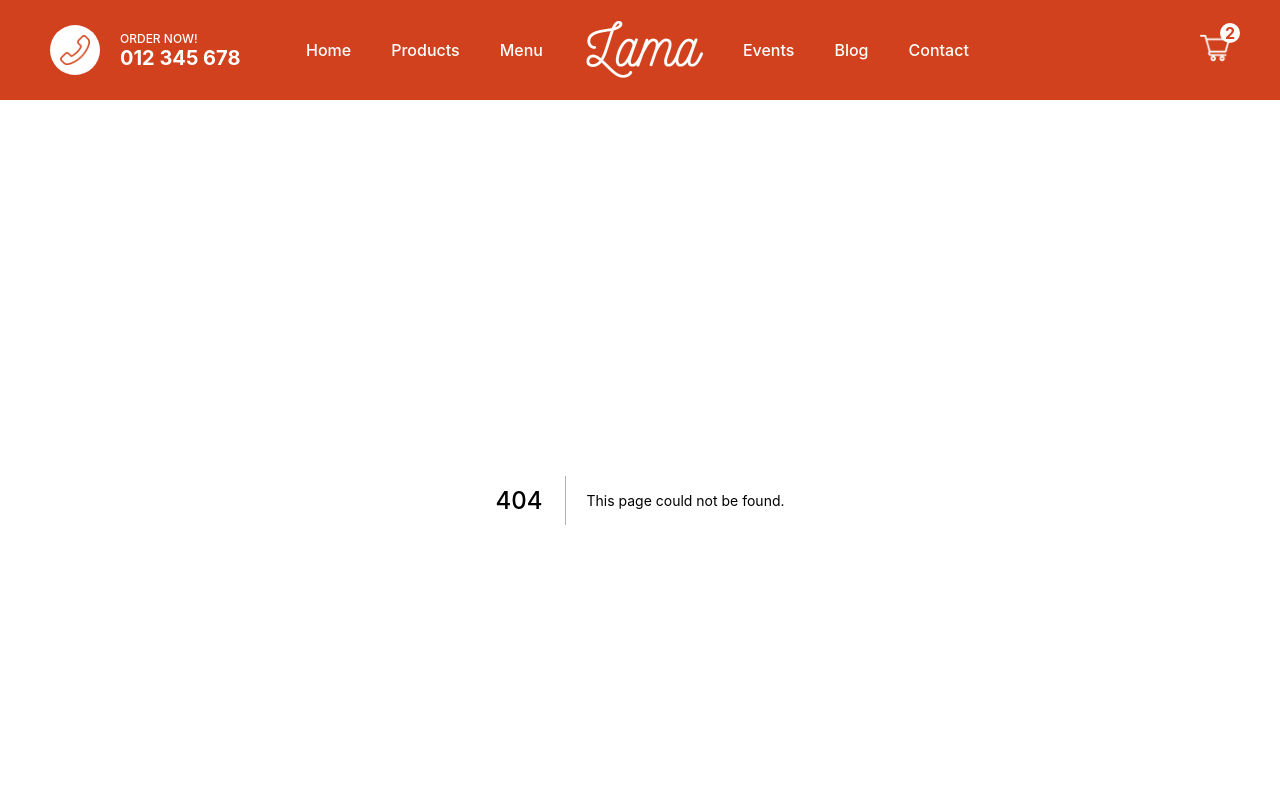
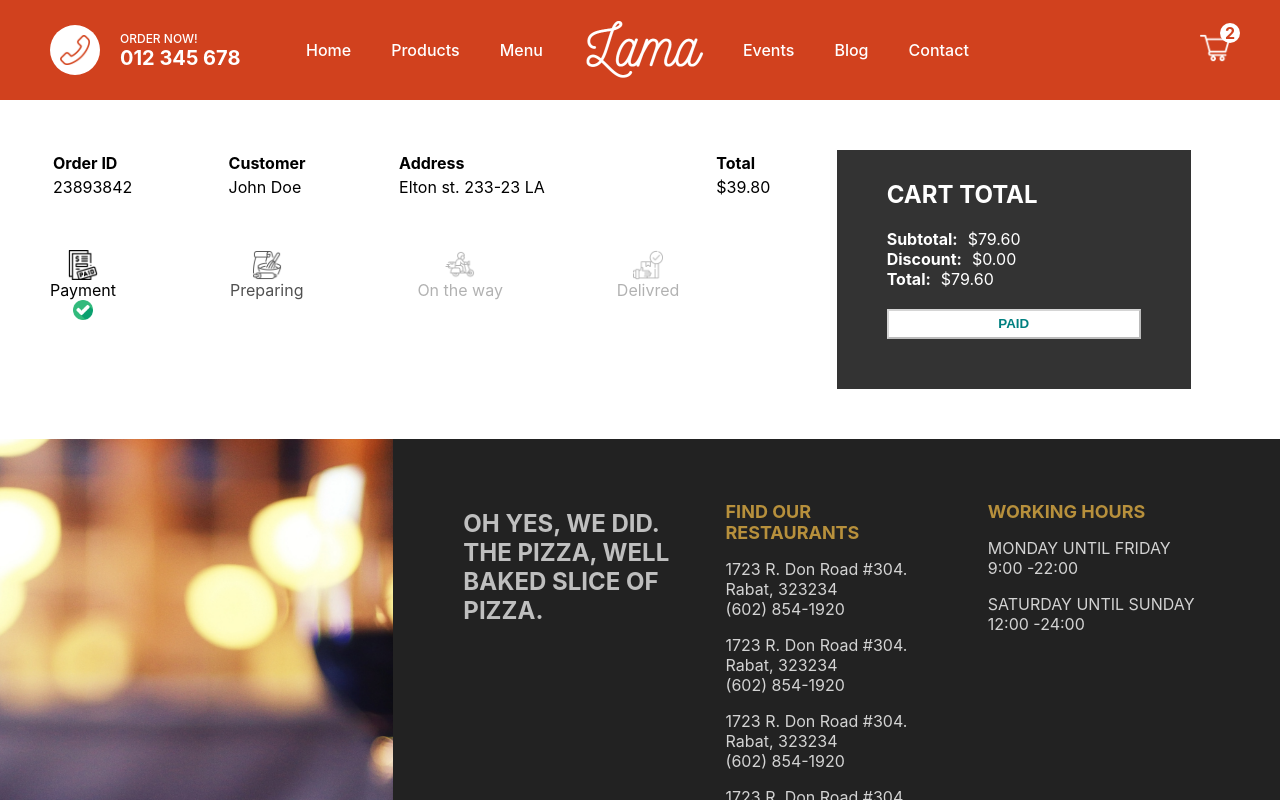
Before and after one commit to Medkaffouh/Food-Ordering-App, a Next.js app in the folder client/: page /orders/1 in a window 1280 px wide. Before the commit this address had no page. Shown: the top 800 px of the page. Built offline with nearby package versions, Linux system fonts and the light colour scheme.

Commit message:
create order page

```diff
--- a/client/components/Slider.jsx
+++ b/client/components/Slider.jsx
@@ -27,7 +27,7 @@
       <div className={styles.wrapper} style={{transform:`translateX(${-100 * index}vw)`}}>
         {images.map((img, i) => (
           <div className={styles.imgContainer} key={i}>
-            <Image src={img} alt="" layout="fill" objectFit="contain"/>
+            <Image src={img} alt="" layout="fill" objectFit="cover"/>
           </div>
         ))}
       </div>
--- /dev/null
+++ b/client/pages/orders/[id].jsx
@@ -0,0 +1,90 @@
+import styles from "../../styles/Order.module.css";
+import Image from "next/image";
+
+const Order = () => {
+  const status = 0;
+  const statusClass = (index) => {
+    if (index - status < 1) return styles.done;
+    if (index - status === 1) return styles.inProgress;
+    if (index - status > 1) return styles.undone;
+  };
+  return (
+    <div className={styles.container}>
+      <div className={styles.left}>
+        <div className={styles.row}>
+          <table className={styles.table}>
+            <tr className={styles.tr}>
+              <th>Order ID</th>
+              <th>Customer</th>
+              <th>Address</th>
+              <th>Total</th>
+            </tr>
+            <tr>
+              <td>
+                <span className={styles.id}>23893842</span>
+              </td>
+              <td>
+                <span className={styles.name}>John Doe</span>
+              </td>
+              <td>
+                <span className={styles.address}>Elton st. 233-23 LA</span>
+              </td>
+              <td>
+                <span className={styles.total}>$39.80</span>
+              </td>
+            </tr>
+          </table>
+        </div>
+        <div className={styles.row}>
+          <div className={statusClass(0)}>
+            <Image src="/img/paid.png" alt="" width={30} height={30} />
+            <span>Payment</span>
+            <div className={styles.checkedIcon}>
+              <Image className={styles.checkedIcon} src="/img/checked.png" alt="" width={20} height={20} />
+            </div>
+          </div>
+          <div className={statusClass(1)}>
+            <Image src="/img/bake.png" alt="" width={30} height={30} />
+            <span>Preparing</span>
+            <div className={styles.checkedIcon}>
+              <Image className={styles.checkedIcon} src="/img/checked.png" alt="" width={20} height={20} />
+            </div>
+          </div>
+          <div className={statusClass(2)}>
+            <Image src="/img/bike.png" alt="" width={30} height={30} />
+            <span>On the way</span>
+            <div className={styles.checkedIcon}>
+              <Image className={styles.checkedIcon} src="/img/checked.png" alt="" width={20} height={20} />
+            </div>
+          </div>
+          <div className={statusClass(3)}>
+            <Image src="/img/delivered.png" alt="" width={30} height={30} />
+            <span>Delivred</span>
+            <div className={styles.checkedIcon}>
+              <Image className={styles.checkedIcon} src="/img/checked.png" alt="" width={20} height={20} />
+            </div>
+          </div>
+        </div>
+      </div>
+      <div className={styles.right}>
+        <div className={styles.wrapper}>
+          <h2 className={styles.title}>CART TOTAL</h2>
+          <div className={styles.totalText}>
+            <b className={styles.totalTextTitle}>Subtotal:</b>$79.60
+          </div>
+          <div className={styles.totalText}>
+            <b className={styles.totalTextTitle}>Discount:</b>$0.00
+          </div>
+          <div className={styles.totalText}>
+            <b className={styles.totalTextTitle}>Total:</b>$79.60
+          </div>
+          <button disabled className={styles.button}>
+            PAID
+          </button>
+        </div>
+      </div>
+    </div>
+  );
+};
+
+export default Order;
--- /dev/null
+++ b/client/styles/Order.module.css
@@ -0,0 +1,84 @@
+.container {
+    padding: 50px;
+    display: flex;
+}
+
+.left {
+    flex: 2;
+}
+
+.table {
+    width: 100%;
+    text-align: left;
+    margin-bottom: 50px;
+}
+
+.row:last-child {
+    width: 80%;
+    display: flex;
+    justify-content: space-between;
+}
+
+.done {
+    display: flex;
+    flex-direction: column;
+    align-items: center;
+    ;
+}
+
+.inProgress {
+    display: flex;
+    flex-direction: column;
+    align-items: center;
+    animation: inProgress 1s ease infinite alternate;
+}
+
+@keyframes inProgress {
+    from {
+        opacity: 0;
+    }
+
+    to {
+        opacity: 1;
+    }
+}
+
+.undone {
+    display: flex;
+    flex-direction: column;
+    align-items: center;
+    opacity: 0.3;
+}
+
+.undone .checkedIcon, .inProgress .checkedIcon{
+    display: none;
+}
+
+.right {
+    flex: 1;
+}
+
+.wrapper {
+    width: 90%;
+    max-height: 300px;
+    background-color: #333;
+    padding: 50px;
+    padding-top: 10px;
+    display: flex;
+    flex-direction: column;
+    justify-content: space-between;
+    color: white;
+}
+
+.totalTextTitle {
+    margin-right: 10px;
+}
+
+.button {
+    background-color: white;
+    height: 30px;
+    color: teal;
+    font-weight: bold;
+    margin-top: 20px;
+    cursor: not-allowed;
+}
```
